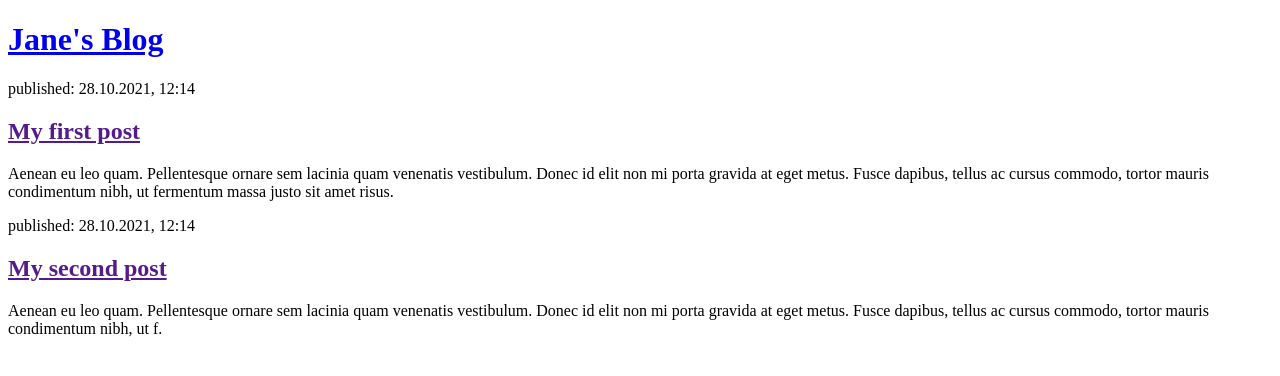
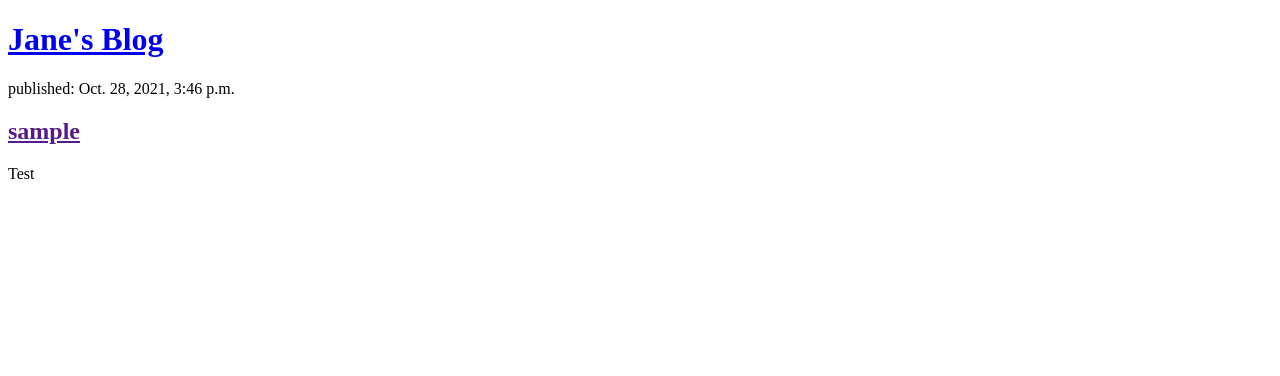
Before and after one commit to janepounds/Django-Blog, a Django app: page / in a window 1280 px wide. Shown: the top 376 px of the page. Run offline with Django 3.2, Linux system fonts and the light colour scheme; data comes from the database, SQL or seed files in the repository; both versions use the stored data as it was after the commit.

Commit message:
modified templates to display posts from the database

```diff
--- a/blog/templates/blog/post_list.html
+++ b/blog/templates/blog/post_list.html
@@ -8,16 +8,12 @@
             <h1><a href="/">Jane's Blog</a></h1>
         </header>
 
+        {% for post in posts %}
         <article>
-            <time>published: 28.10.2021, 12:14</time>
-            <h2><a href="">My first post</a></h2>
-            <p>Aenean eu leo quam. Pellentesque ornare sem lacinia quam venenatis vestibulum. Donec id elit non mi porta gravida at eget metus. Fusce dapibus, tellus ac cursus commodo, tortor mauris condimentum nibh, ut fermentum massa justo sit amet risus.</p>
+            <time>published: {{ post.published_date }}</time>
+            <h2><a href="">{{ post.title }}</a></h2>
+            <p>{{ post.text|linebreaksbr }}</p>
         </article>
-
-        <article>
-            <time>published: 28.10.2021, 12:14</time>
-            <h2><a href="">My second post</a></h2>
-            <p>Aenean eu leo quam. Pellentesque ornare sem lacinia quam venenatis vestibulum. Donec id elit non mi porta gravida at eget metus. Fusce dapibus, tellus ac cursus commodo, tortor mauris condimentum nibh, ut f.</p>
-        </article>
+        {% endfor %}
     </body>
 </html>
--- a/blog/views.py
+++ b/blog/views.py
@@ -1,5 +1,8 @@
 from django.shortcuts import render
+from .models import Post
+from django.utils import timezone
 
 # Create your views here.
 def post_list(request):
-    return render(request,'blog/post_list.html',{})
+    posts = Post.objects.filter(published_date__lte=timezone.now()).order_by('published_date')
+    return render(request,'blog/post_list.html',{'posts':posts})
```
Also changed, not shown: db.sqlite3.
